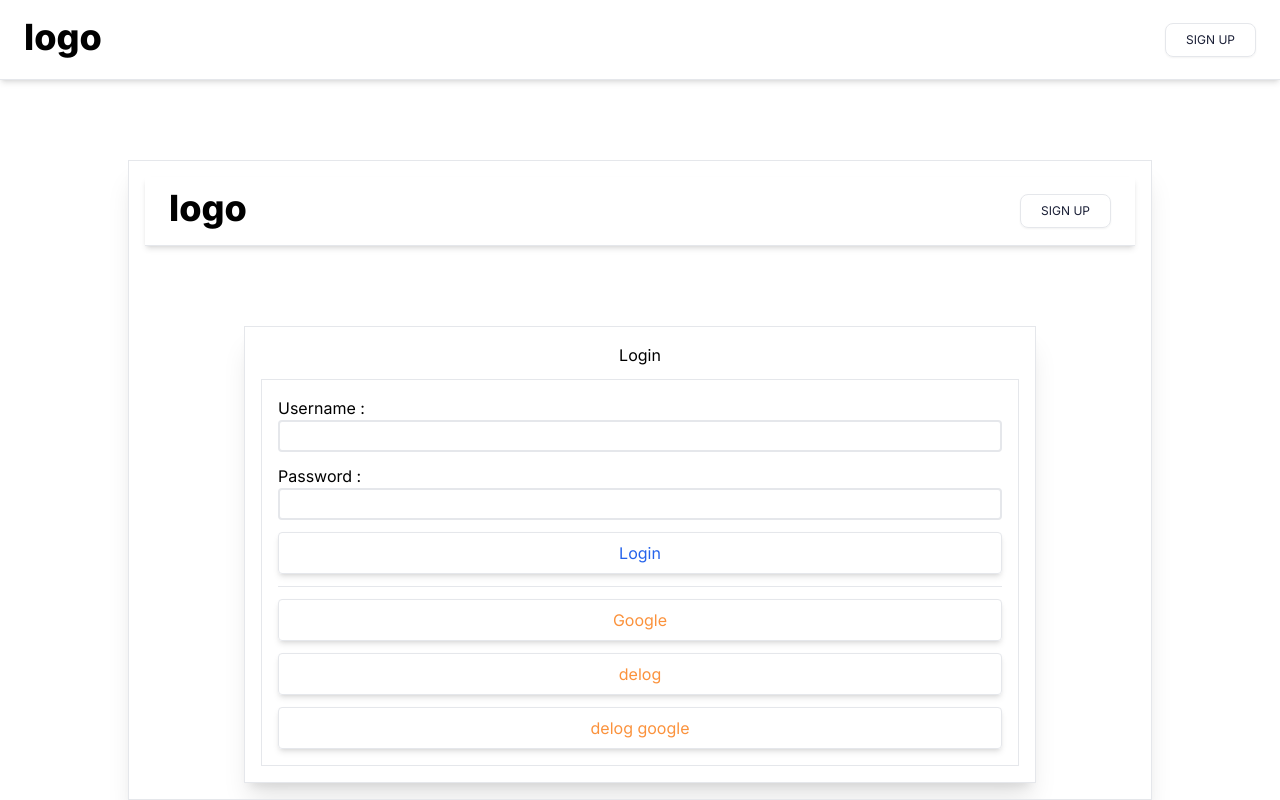
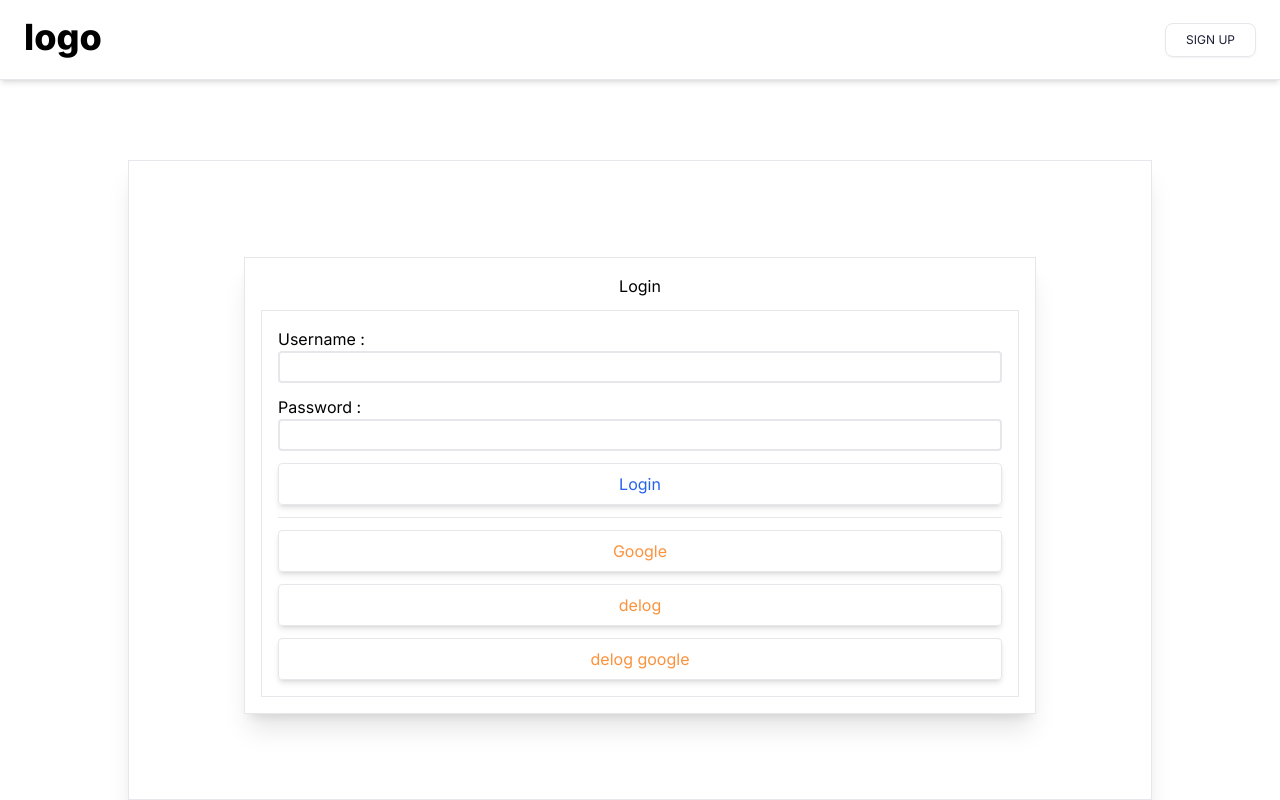
Before and after one commit to ftpreavis/frontend, a Vue app: page /login in a window 1280 px wide. Built offline with nearby package versions, Linux system fonts and the light colour scheme; a web font is replaced by a local one.

Commit message:
Fix: Removed duplicated header in login page

```diff
--- a/src/views/Login.vue
+++ b/src/views/Login.vue
@@ -57,7 +57,6 @@ const googleConnect = async () => {
 
 <template>
 	<div class="w-4/5 m-auto border p-4 flex flex-col mt-20 shadow-xl">
-		<Header></Header>
 		<div v-if="!requires2FA" class="w-4/5 m-auto border p-4 flex flex-col mt-20 shadow-xl">
 			<h3 class="mb-3 text-center">Login</h3>
 			<div class="border flex flex-col p-4 space-y-3">
```
